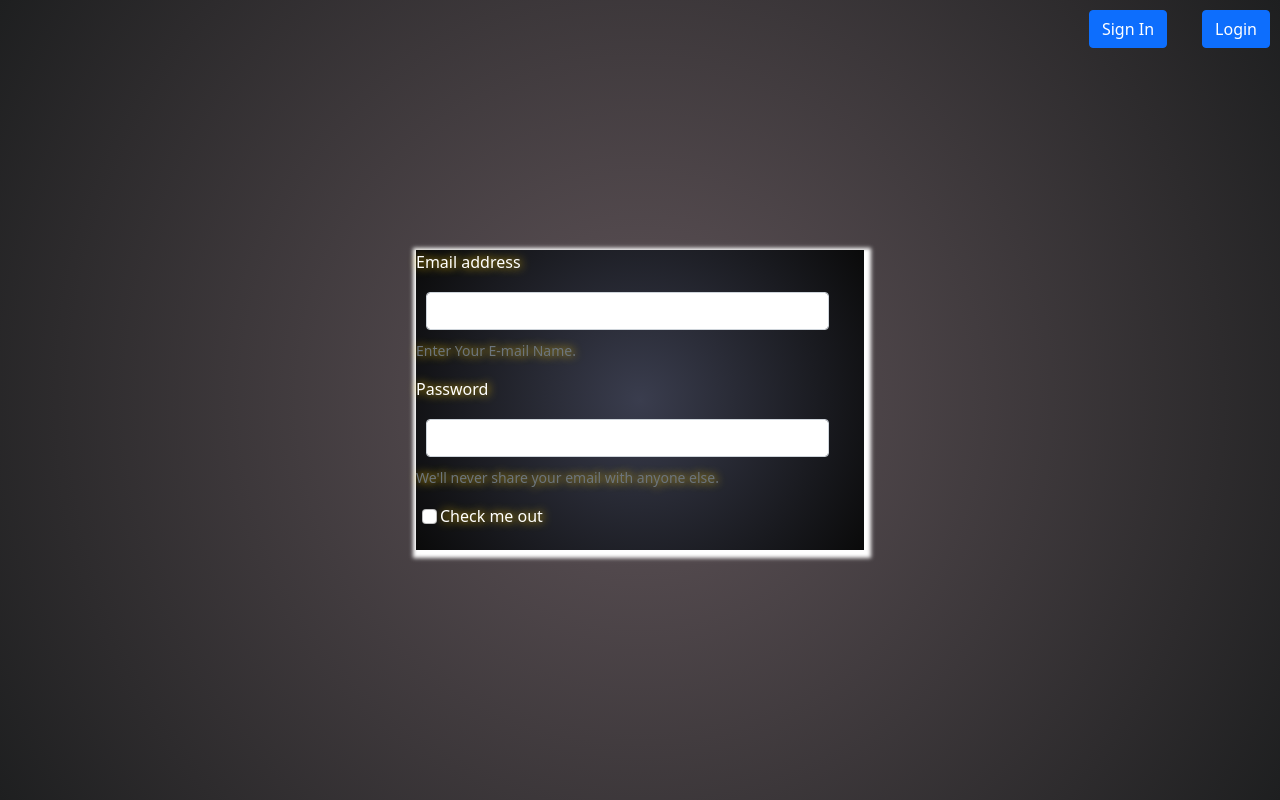
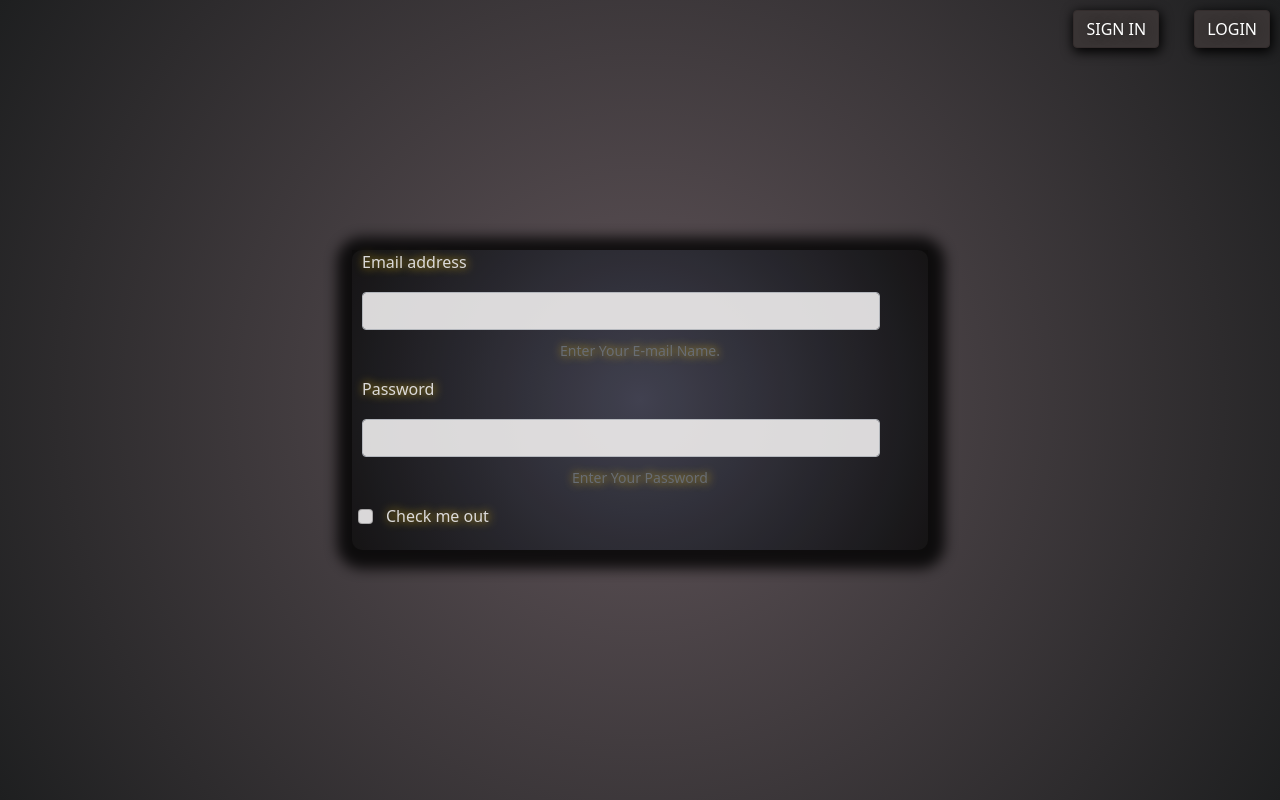
Before and after one commit to SergeyGetman/JS_Ninja, a plain HTML site: page src/logik/autorized/formreg.html in a window 1280 px wide. Drawn offline with nearby package versions, Linux system fonts and the light colour scheme; files whose address does not match are found by name.

Commit message:
finish layout

```diff
--- a/src/logik/autorized/formreg.html
+++ b/src/logik/autorized/formreg.html
@@ -38,7 +38,7 @@
                     <label for="exampleInputPassword1" class="form-label">Password</label>
                     <input class="form-control" type="password" id="password" name="password" autocomplete="true"
                         required>
-                    <div id="emailHelp" class="form-text">We'll never share your email with anyone else.</div>
+                    <div id="emailHelp" class="form-text">Enter Your Password</div>
                 </div>
                 <div class="mb-3 form-check">
                     <input type="checkbox" class="form-check-input" id="chekboxId">
--- a/src/logik/autorized/script.js
+++ /dev/null
@@ -1 +0,0 @@
-console.log('wqeqwe');
--- a/src/logik/autorized/styleAutorize.css
+++ b/src/logik/autorized/styleAutorize.css
@@ -10,11 +10,28 @@
 }
 .header-list-btn button {
 	margin: 10px;
+	background-color: #393434;
+	border-color: rgb(52, 45, 45) !important;
+	text-transform: uppercase;
+	box-shadow: 1px 3px 12px 1px #000000;
+	text-shadow: rgb(37, 36, 33) 1px 0 10px;
 }
 
+.header-list-btn button:hover {
+	background-color: #796868;
+	color: black;
+}
 form {
-	box-shadow: 2px 3px 4px 5px white;
+	box-shadow: 1px 3px 13px 16px #000000;
 	height: 100%;
+	border-radius: 10px;
+}
+form label {
+	padding-left: 10px;
+}
+
+#emailHelp {
+	text-align: center;
 }
 
 .form-wrapper {
@@ -26,10 +43,11 @@ form {
 	background: #3f5efb;
 	background: radial-gradient(circle, rgb(58, 61, 78) 0%, rgb(10, 10, 10) 100%);
 	height: 300px;
-	width: 35%;
+	width: 45%;
 	margin: 15% auto;
 	text-shadow: #fc0 1px 0 10px;
 	color: white;
+	opacity: 0.8;
 }
 
 .form-content input {
```
